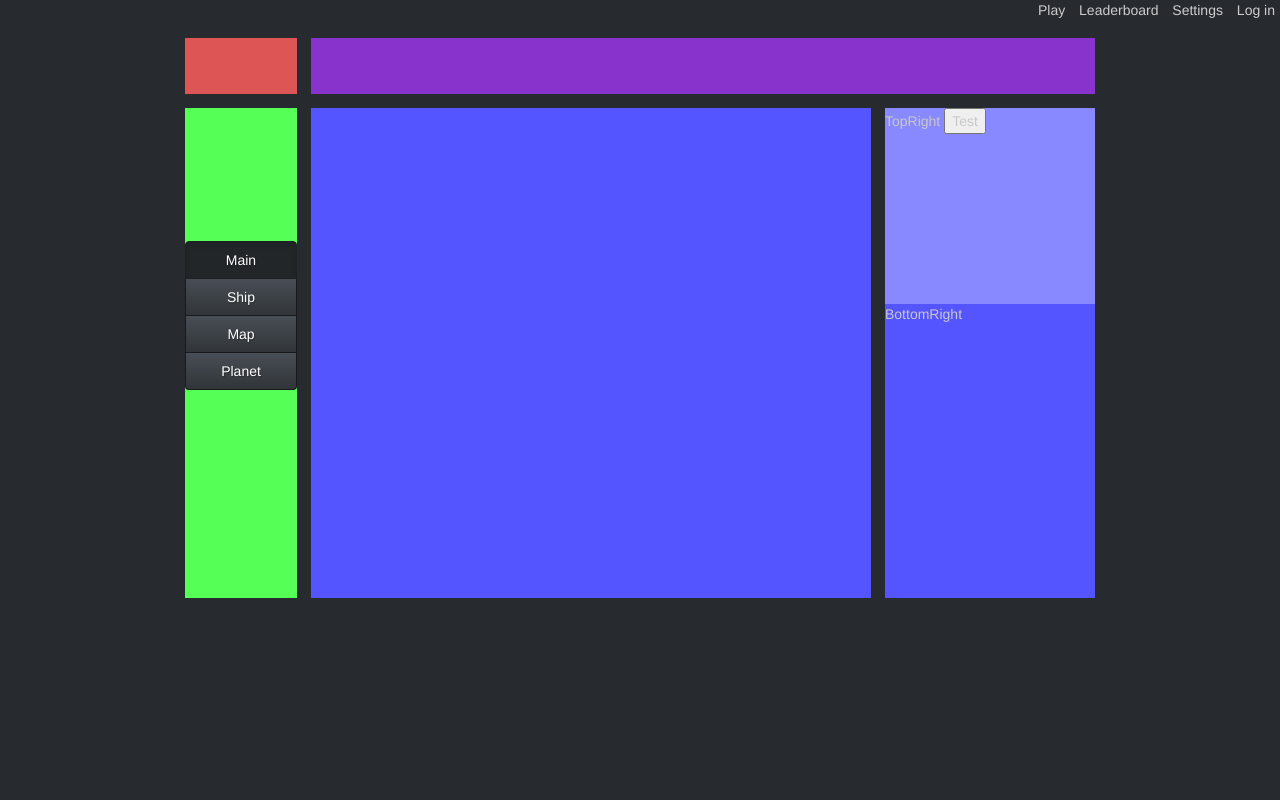
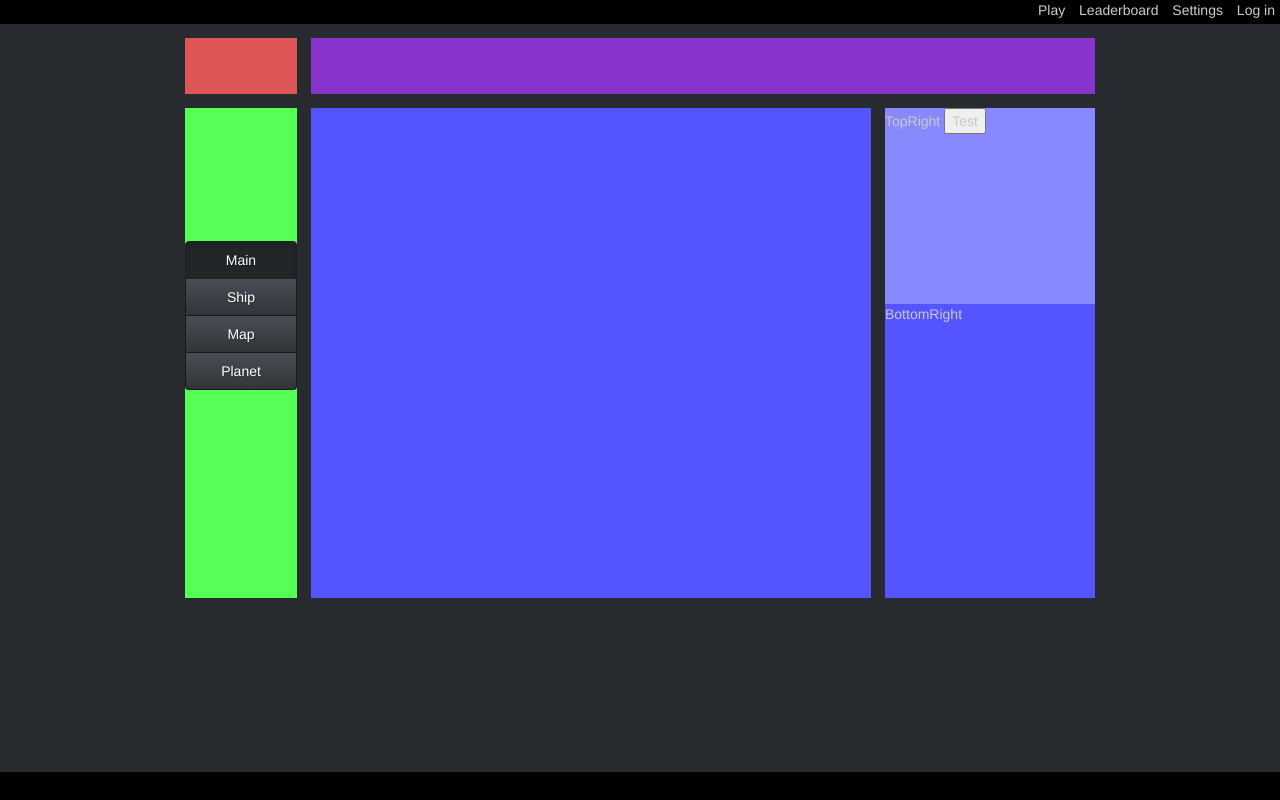
Before and after one commit to Gullern/spacegame_front-end, a plain HTML site: page index.html in a window 1280 px wide. Drawn offline with Linux system fonts and the light colour scheme.

Commit message:
Adjusting header and footer

```diff
--- a/styles/main.css
+++ b/styles/main.css
@@ -19,8 +19,11 @@
 
 #header {
 	height: 1.7em;
+	min-width: 70em;
 	width: 100%;
 	text-align: right;
+	background-color: #000000;
+	z-index: 1;
 }
 
 #padder {
@@ -84,3 +87,13 @@
 
 	background-color: #55FF55;
 }
+
+#footer {
+	position: absolute;
+	bottom: 0;
+	height: 2em;
+	min-width: 70em;
+	width: 100%;
+	background-color: #000000;
+	z-index: 10;
+}
```
